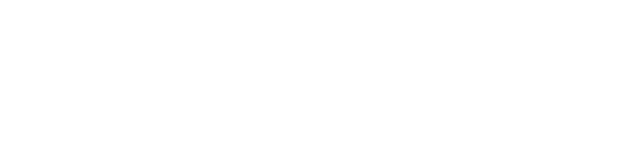
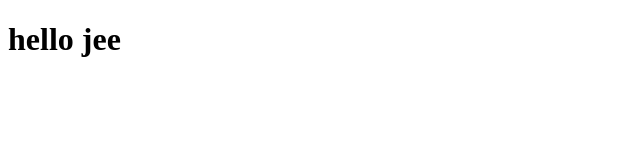
Before and after one commit to Amrish789548/myNewRepo, a plain HTML site: page index.html in a window 1280 px wide. Shown: the whole page, without its empty margins (0-640 px from the left). Drawn offline with Linux system fonts and the light colour scheme.

Commit message:
updates in h1

```diff
--- a/index.html
+++ b/index.html
@@ -6,7 +6,7 @@
     <title>Document</title>
 </head>
 <body>
-
+    <h1>hello jee</h1>
     <script src="index.js"></script>
 </body>
 </html>
```
